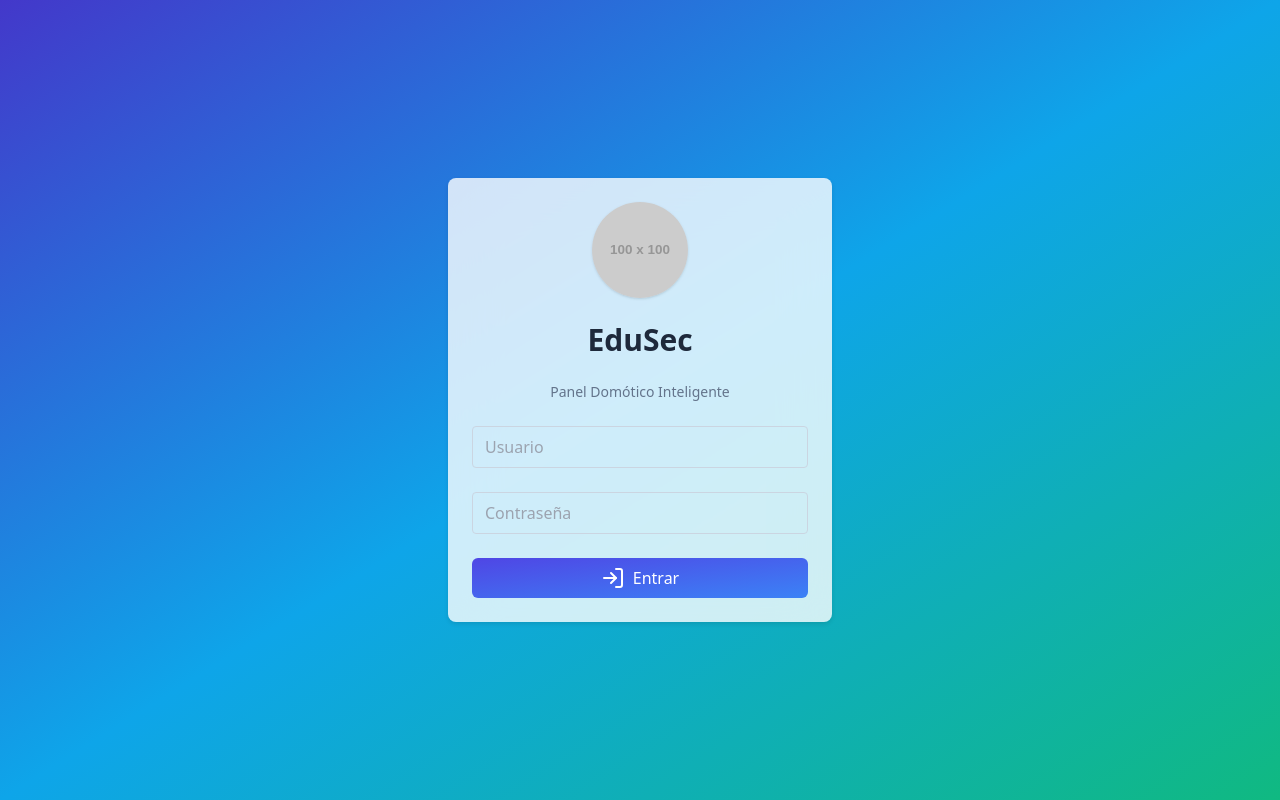
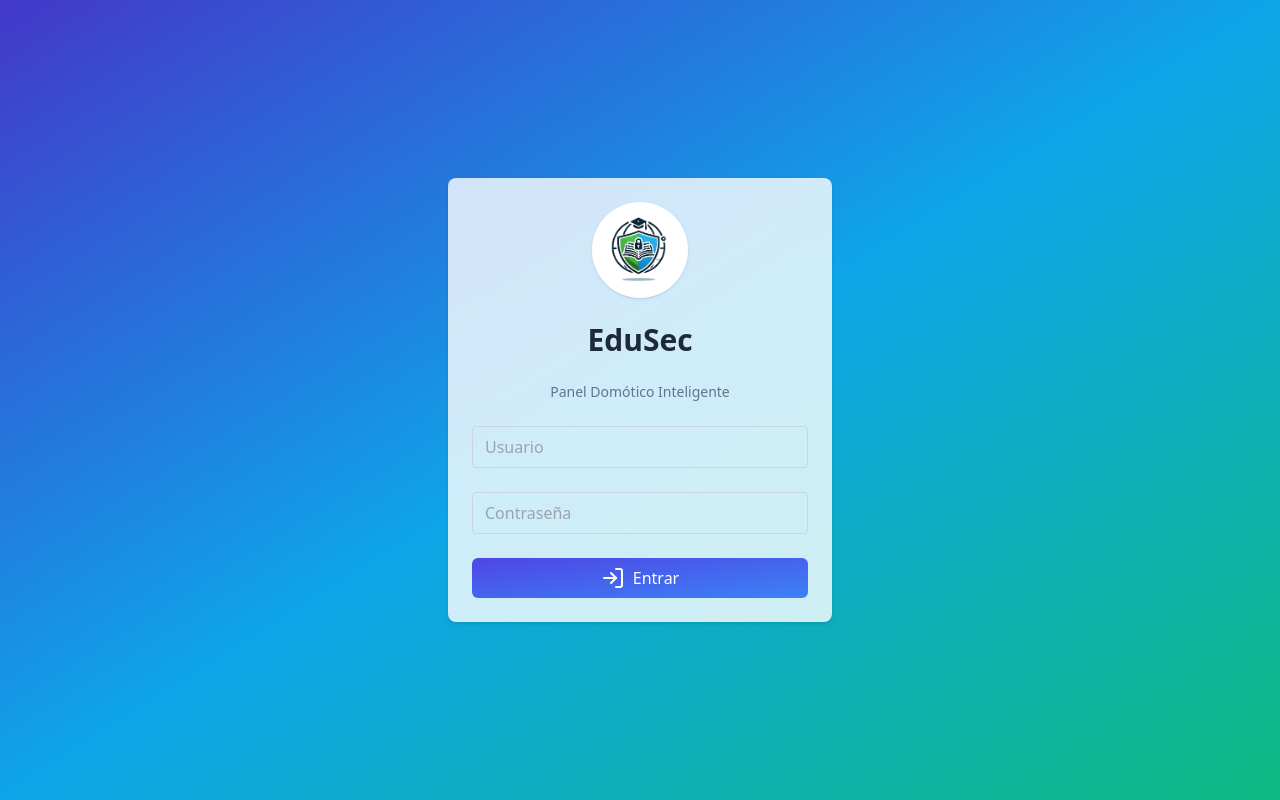
Before and after one commit to Ulisaurio/Maqueta-EduSec, a website: page PanelDomoticoWeb/public/index.html in a window 1280 px wide. Drawn offline with nearby package versions, Linux system fonts and the light colour scheme; placeholder pictures from the web are drawn by us.

Commit message:
Añadido logo de EduSec en la pantalla de login

```diff
--- a/PanelDomoticoWeb/public/index.html
+++ b/PanelDomoticoWeb/public/index.html
@@ -21,7 +21,7 @@
     <!-- LOGIN -->
     <div id="loginCard" class="flex h-full items-center justify-center bg-gradient-to-br from-indigo-700 via-sky-500 to-emerald-500">
         <form id="loginForm" class="card w-96 bg-white/80 dark:bg-slate-800/80 backdrop-blur-xl space-y-6 text-center">
-            <img src="https://via.placeholder.com/100x100.png?text=EduSec" alt="Logo" class="mx-auto w-24 h-24 rounded-full shadow" />
+            <img src="img/logo_edusec.png" alt="EduSec logo" class="mx-auto w-24 h-24 rounded-full shadow" />
             <h1 class="text-3xl font-bold">EduSec</h1>
             <p class="text-sm text-slate-500 dark:text-slate-400">Panel Domótico Inteligente</p>
             <label for="user" class="sr-only">Usuario</label>
```
Also changed, not shown: PanelDomoticoWeb/public/img/logo_edusec.png (added).
